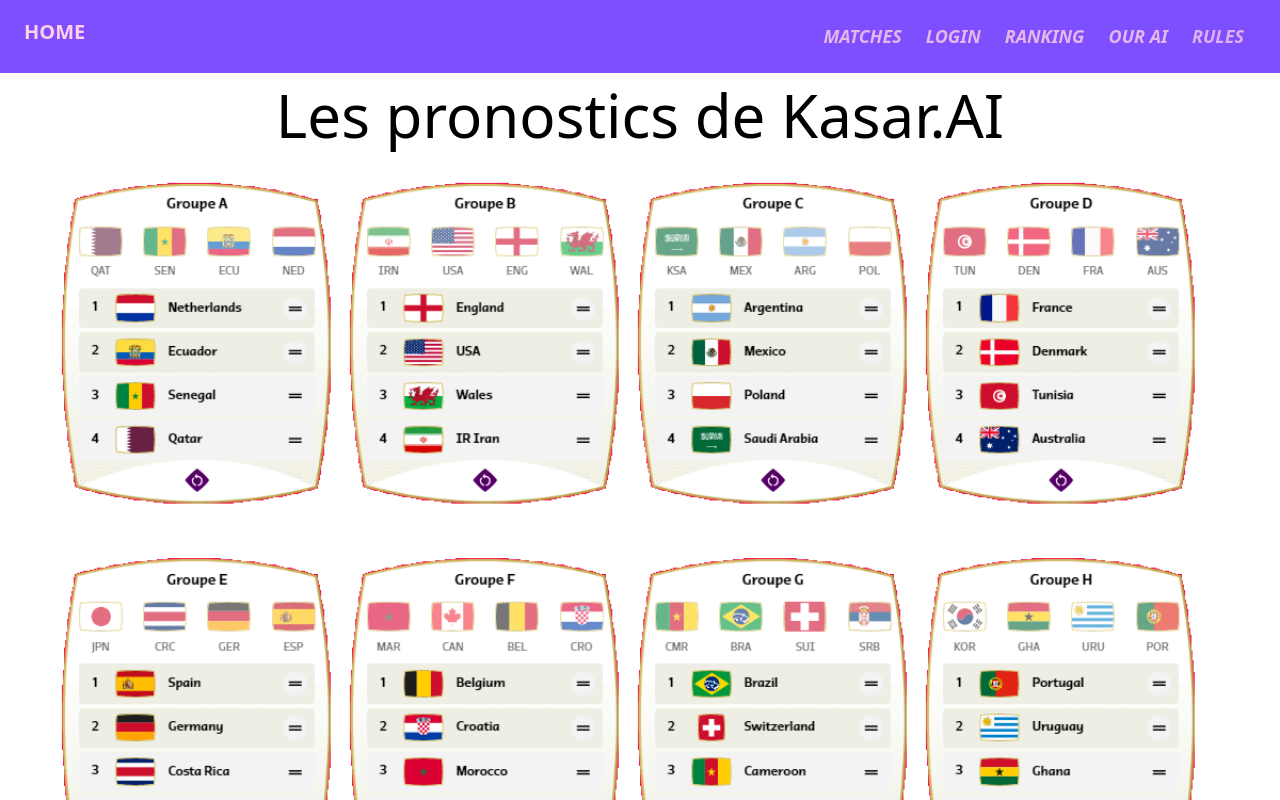
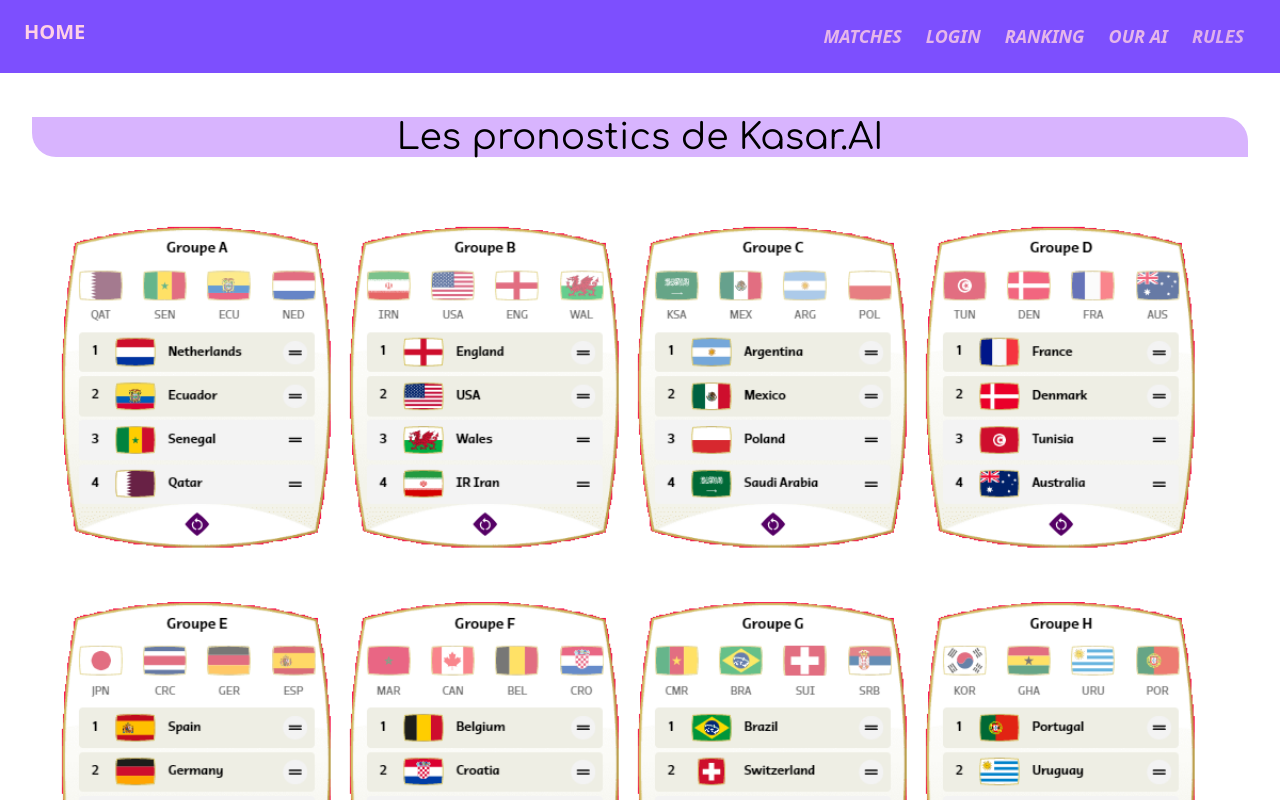
Before and after one commit to KASAR-ECE/Coupedumonde, a Next.js app in the folder app/: page /our-ai in a window 1280 px wide. Shown: the top 800 px of the page. Built offline with nearby package versions, Linux system fonts and the light colour scheme.

Commit message:
our-ai udpate title's style

```diff
--- a/app/components/layout/Header.js
+++ b/app/components/layout/Header.js
@@ -9,7 +9,6 @@
   if (score != null) {
     phrase = "Your score :" + score;
   }
-
 
   return (
     <nav className="relative flex flex-wrap items-center justify-between px-2 py-3 bg-kasar1 mb-3">
--- a/app/pages/index.js
+++ b/app/pages/index.js
@@ -23,7 +23,6 @@
       //page reaload -> restore username from cookie and fetch the score from api
       var decode = jwt_decode(token);
       tokenUsername = decode.username;
-      console.log(decode)
       if (decode.is_admin == true) {
         newadmin();
       }
--- a/app/pages/our-ai.js
+++ b/app/pages/our-ai.js
@@ -14,9 +14,8 @@
       <main>
         <div className="flex h-full">
           <div className="bg-kasar m-auto">
-            <h1 className="text-center text-6xl">Les pronostics de Kasar.AI</h1>
+            <h1 className="text-center text-4xl font-font1 my-8 bg-purple-300 rounded-tr-3xl rounded-bl-3xl">Les pronostics de Kasar.AI</h1>
             <br></br>
-            {/* <img style={{width: 50, height: 50}} resizeMode={'cover'} src={require('.//../../app/public/android-chrome-512x512.png')} /> */}
             <Image src={PredictAi} className="w-full h-auto" />
             <Image src={PredictAiFin} className="w-full h-auto" />
           </div>
```
